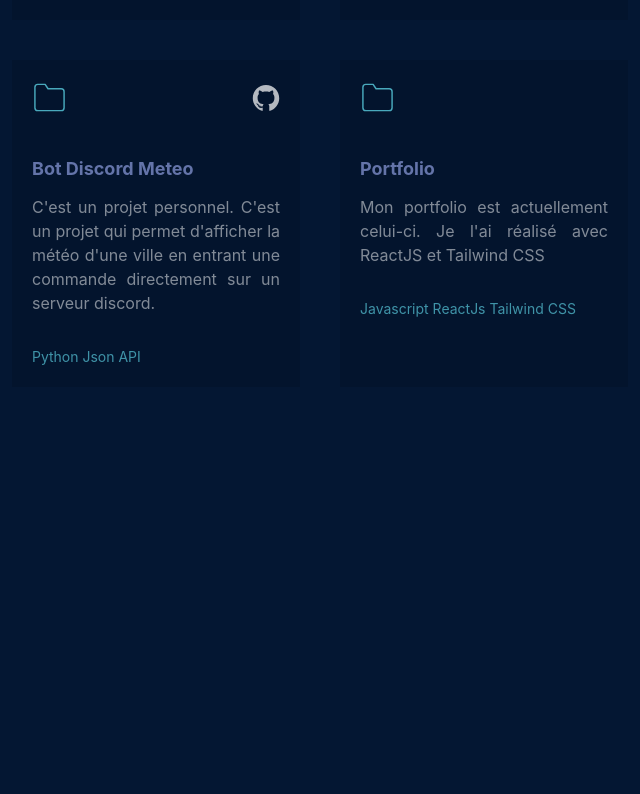
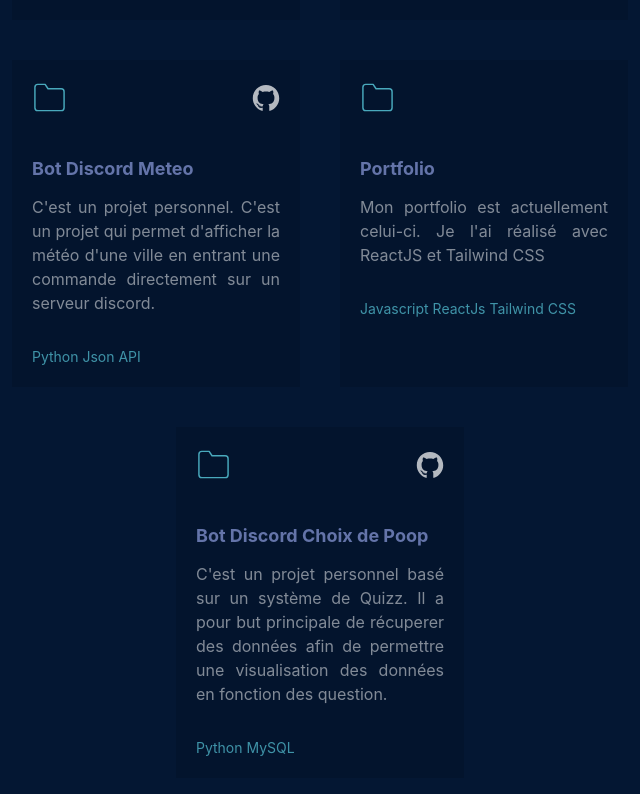
Before and after one commit to RaphHuynh/portfolio, a React (Create React App) app: page / in a window 1280 px wide. Shown: the part 2883-3677 px from the top of the page, without its empty margins (320-960 px from the left). Before the commit the page ends 3310 px from the top, so only its background shows below. Built offline with nearby package versions, Linux system fonts and the light colour scheme.

Commit message:
bot-choix-de-poop

```diff
--- a/src/App.js
+++ b/src/App.js
@@ -81,6 +81,7 @@ function App() {
     {id :"Pass O Camping : BDD", content:"C'est un projet universitaire de base de données qui consistait à réaliser et à mettre en oeuvre une base de données permettant de gérer un camping.", langage:"Looping PhpMyAdmin MySQL", github:""},
     {id :"Bot Discord Meteo", content:"C'est un projet personnel. C'est un projet qui permet d'afficher la météo d'une ville en entrant une commande directement sur un serveur discord.",langage:"Python Json API", github:"https://github.com/RaphHuynh/BotDiscordMeteo"},
     {id :"Portfolio", content:"Mon portfolio est actuellement celui-ci. Je l'ai réalisé avec ReactJS et Tailwind CSS", langage:"Javascript ReactJs Tailwind CSS", github:""},
+    {id :"Bot Discord Choix de Poop", content:"C'est un projet personnel basé sur un système de Quizz. Il a pour but principale de récuperer des données afin de permettre une visualisation des données en fonction des question.",langage:"Python MySQL", github:"https://github.com/RaphHuynh/Bot-Choix-de-Poop"},
   ])
 
   //comportement
```
